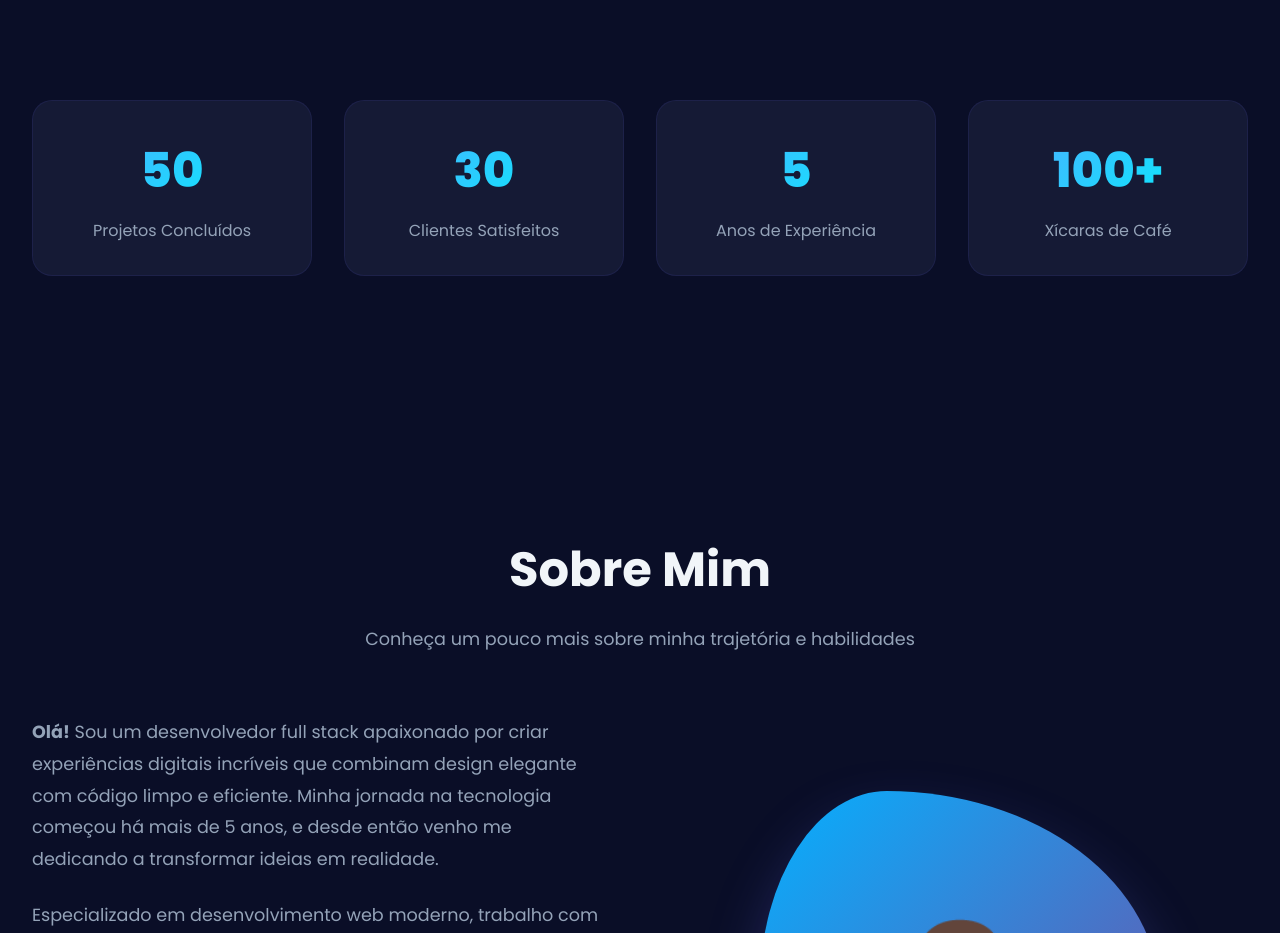
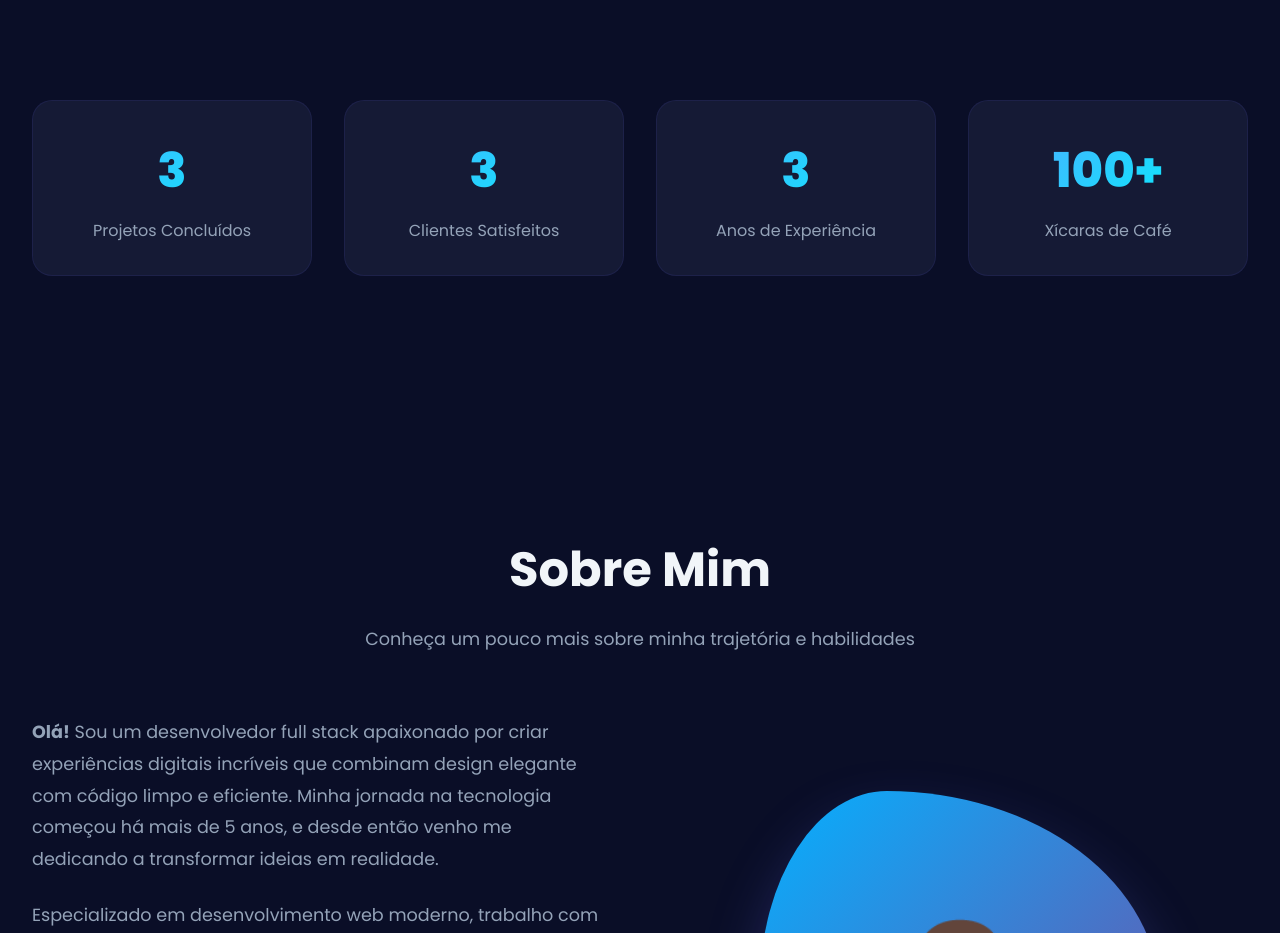
Before and after one commit to PatrickOlintoDuarte/Portifolio, a plain HTML site: page index.html in a window 1280 px wide. Shown: the part 860-1793 px from the top of the page. Drawn offline with Linux system fonts and the light colour scheme.

Commit message:
Add files via upload

```diff
--- a/index.html
+++ b/index.html
@@ -72,15 +72,15 @@
     <!-- Stats Section -->
     <section class="stats">
         <div class="stat-card">
-            <div class="stat-number" data-target="50">0</div>
+            <div class="stat-number" data-target="3">0</div>
             <div class="stat-label">Projetos Concluídos</div>
         </div>
         <div class="stat-card">
-            <div class="stat-number" data-target="30">0</div>
+            <div class="stat-number" data-target="3">0</div>
             <div class="stat-label">Clientes Satisfeitos</div>
         </div>
         <div class="stat-card">
-            <div class="stat-number" data-target="5">0</div>
+            <div class="stat-number" data-target="3">0</div>
             <div class="stat-label">Anos de Experiência</div>
         </div>
         <div class="stat-card">
```
